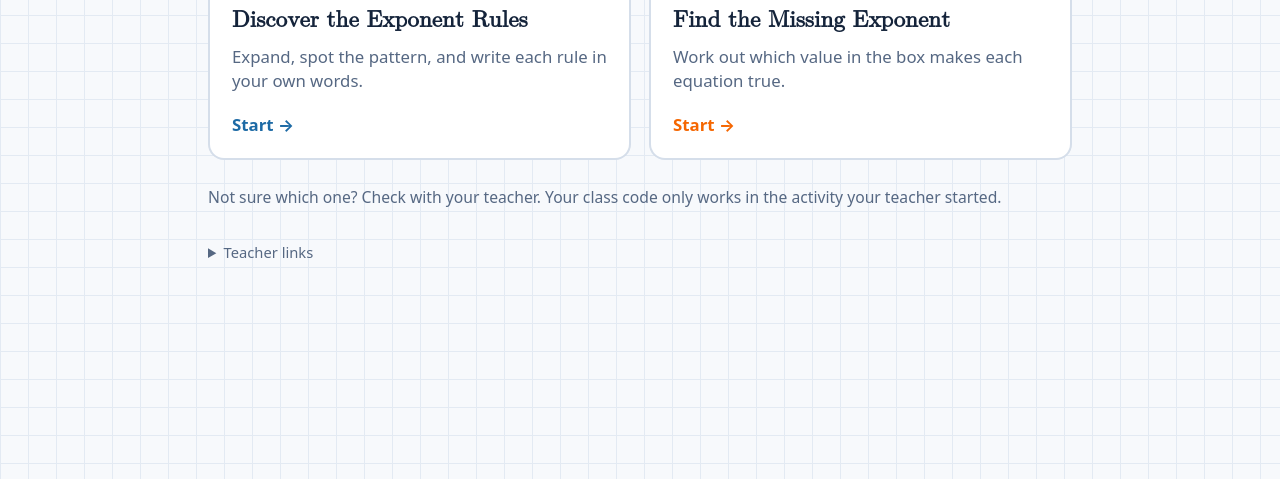
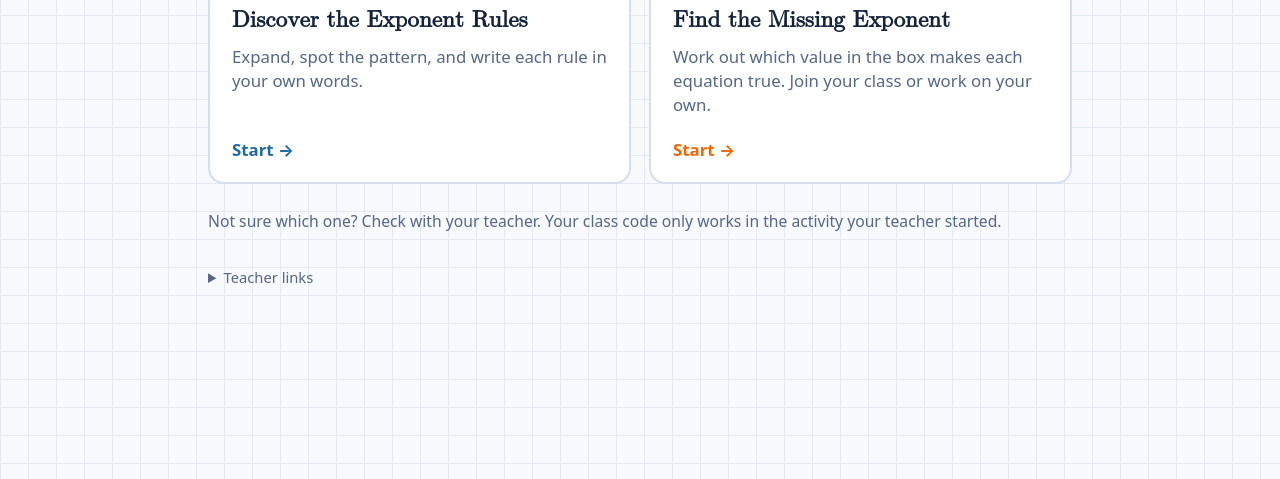
Before and after one commit to matthewcrouch-cms/ExponentRules-Intro-Discovery, a plain HTML site: page index.html in a window 1280 px wide. Shown: the part 321-800 px from the top of the page. Drawn offline with Linux system fonts and the light colour scheme.

Commit message:
Update activity description to encourage collaboration
Added a prompt for collaboration in the activity description.

```diff
--- a/index.html
+++ b/index.html
@@ -82,7 +82,7 @@ details a{color:var(--blue-d)}
       <span class="tag">Activity 2</span>
       <div class="demo" aria-hidden="true"><span><i>x</i><sup><span class="bx"></span></sup> · <i>x</i><sup>4</sup> = <i>x</i><sup>9</sup></span></div>
       <h2>Find the Missing Exponent</h2>
-      <p>Work out which value in the box makes each equation true.</p>
+      <p>Work out which value in the box makes each equation true. Join your class or work on your own.</p>
       <span class="go">Start →</span>
     </a>
   </div>
```
